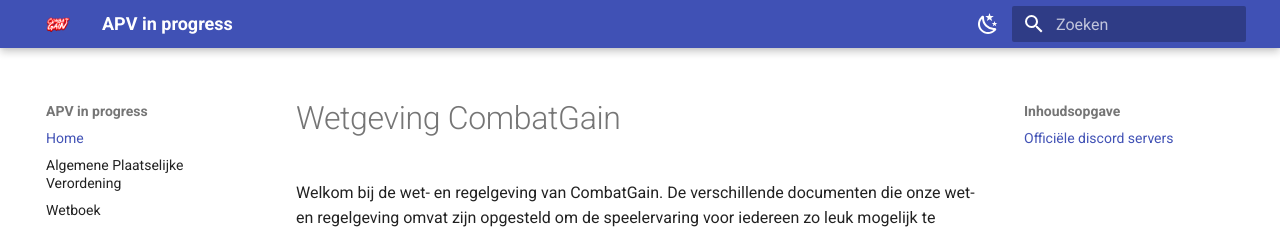
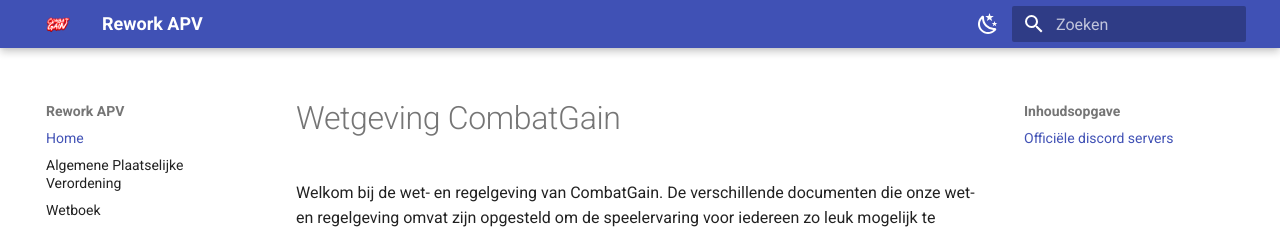
Before and after one commit to Sungerbob1/APVcg, an MkDocs documentation site: the page built from docs/index.md, in a window 1280 px wide. Shown: the top 229 px of the page. Built offline with MkDocs 1.6.1 and Material for MkDocs 9.7.7, drawn with Linux system fonts in a browser that asks for light colours; comment, search, counter and statistics services are not loaded.

Commit message:
feat: changed site name

```diff
--- a/mkdocs.yml
+++ b/mkdocs.yml
@@ -1,5 +1,5 @@
 # Project information
-site_name: APV in progress
+site_name: Rework APV
 site_url: 'https://wetboek.combatgain.nl/'
 site_description: 'Wet en regelgeving van CombatGain'
 site_author: 'John'
```
